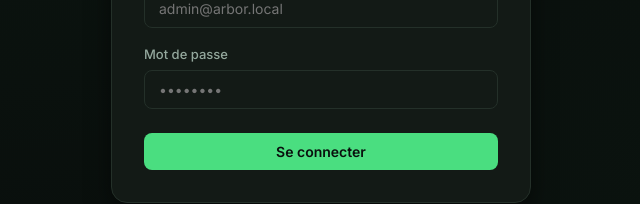
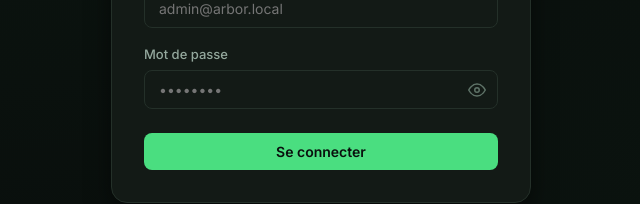
Before and after one commit to PercyaDJ/Arbor, a React (Vite) app in the folder frontend/: page /login in a window 1280 px wide. Shown: the part 440-644 px from the top of the page, without its empty margins (319-959 px from the left). Built offline with nearby package versions, Linux system fonts and the light colour scheme.

Commit message:
feat: add password visibility toggle to Input component and update environment configuration to use .env file

```diff
--- a/frontend/src/components/ui.tsx
+++ b/frontend/src/components/ui.tsx
@@ -158,21 +158,29 @@
 }
 
 // --- Input ---
+import { useState } from 'react'
 interface InputProps extends React.InputHTMLAttributes<HTMLInputElement> {
   label?: string
   error?: string
 }
 
-export function Input({ label, error, style, ...props }: InputProps) {
+export function Input({ label, error, style, type, ...props }: InputProps) {
+  const [showPassword, setShowPassword] = useState(false)
+  const isPassword = type === 'password'
+  const currentType = isPassword ? (showPassword ? 'text' : 'password') : type
+
   return (
     <div style={{ display: 'flex', flexDirection: 'column', gap: '6px' }}>
       {label && <label style={{ fontSize: '13px', fontWeight: 500, color: '#94a89d' }}>{label}</label>}
+      <div style={{ position: 'relative', display: 'flex', alignItems: 'center' }}>
         <input
+          type={currentType}
           style={{
             background: '#131a16',
             border: `1px solid ${error ? '#ef4444' : '#243029'}`,
             borderRadius: '8px',
             padding: '10px 14px',
+            paddingRight: isPassword ? '40px' : '14px',
             color: '#e8f0ec',
             fontSize: '14px',
             fontFamily: 'inherit',
@@ -186,6 +194,32 @@
           onBlur={(e) => { if (!error) e.currentTarget.style.borderColor = '#243029' }}
           {...props}
         />
+        {isPassword && (
+          <button
+            type="button"
+            onClick={() => setShowPassword(!showPassword)}
+            style={{
+              position: 'absolute', right: '12px',
+              background: 'transparent', border: 'none',
+              color: '#5f7368', cursor: 'pointer',
+              padding: '0', display: 'flex', alignItems: 'center', justifyContent: 'center',
+            }}
+            aria-label={showPassword ? "Masquer le mot de passe" : "Afficher le mot de passe"}
+          >
+            {showPassword ? (
+              <svg width="18" height="18" viewBox="0 0 24 24" fill="none" stroke="currentColor" strokeWidth="2" strokeLinecap="round" strokeLinejoin="round">
+                <path d="M17.94 17.94A10.07 10.07 0 0 1 12 20c-7 0-11-8-11-8a18.45 18.45 0 0 1 5.06-5.94M9.9 4.24A9.12 9.12 0 0 1 12 4c7 0 11 8 11 8a18.5 18.5 0 0 1-2.16 3.19m-6.72-1.07a3 3 0 1 1-4.24-4.24"></path>
+                <line x1="1" y1="1" x2="23" y2="23"></line>
+              </svg>
+            ) : (
+              <svg width="18" height="18" viewBox="0 0 24 24" fill="none" stroke="currentColor" strokeWidth="2" strokeLinecap="round" strokeLinejoin="round">
+                <path d="M1 12s4-8 11-8 11 8 11 8-4 8-11 8-11-8-11-8z"></path>
+                <circle cx="12" cy="12" r="3"></circle>
+              </svg>
+            )}
+          </button>
+        )}
+      </div>
       {error && <span style={{ fontSize: '12px', color: '#ef4444' }}>{error}</span>}
     </div>
   )
```
Also changed, not shown: 1 other file (tests, documents, lock files or other folders). Lines whose indentation alone changed are shown as unchanged.
